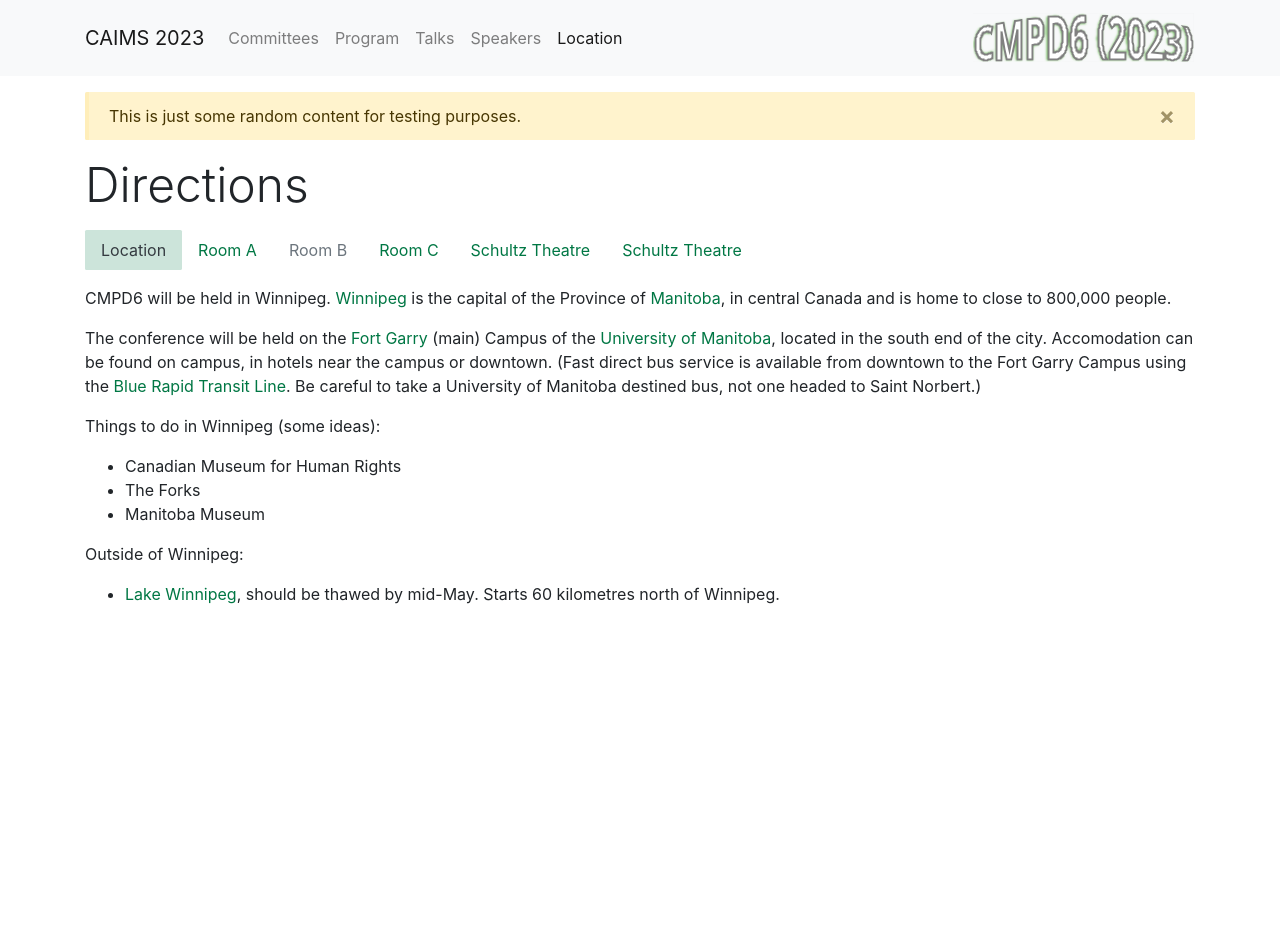
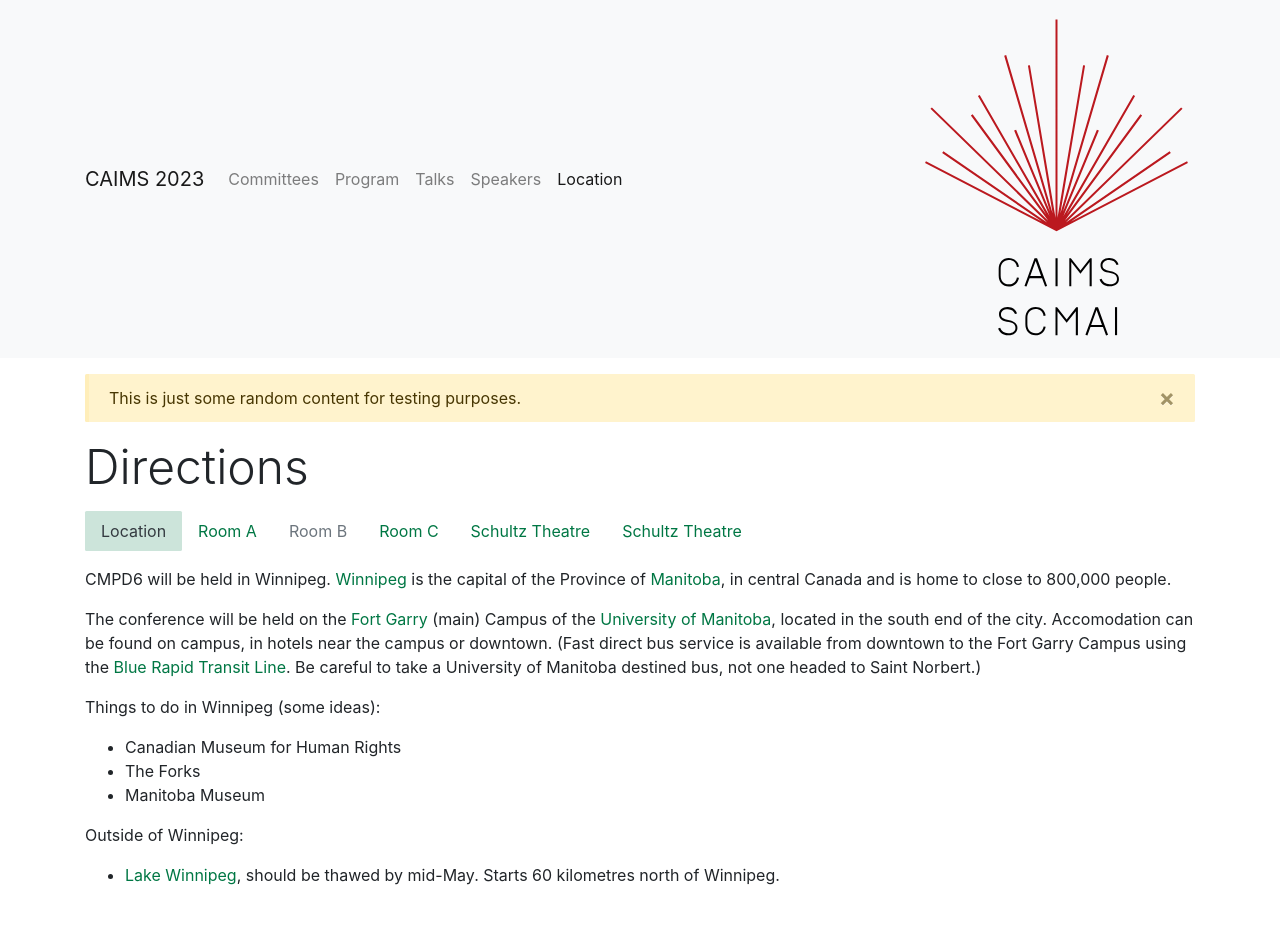
Before and after one commit to caims2023/caims2023.github.io, a Jekyll site: the page built from location/index.md, in a window 1280 px wide. Built offline with Jekyll 4.4.1, drawn with Linux system fonts in a browser that asks for light colours; before the commit the page ends 900 px from its top, so only the background shows below that.

Commit message:
add caims logo and link

```diff
--- a/_config.yml
+++ b/_config.yml
@@ -62,8 +62,8 @@ conference:
   navigation:
     logo:
       name: CAIMS2023
-      img: 'logo_simple.png'
-      url: 'https://caims2023.github.io/'
+      img: 'caims-logo.svg'
+      url: 'https://caims.ca/'
     links:
       - name: Committees
         relative_url: "committees.html"
```
Also changed, not shown: assets/images/caims-logo.svg (added).
